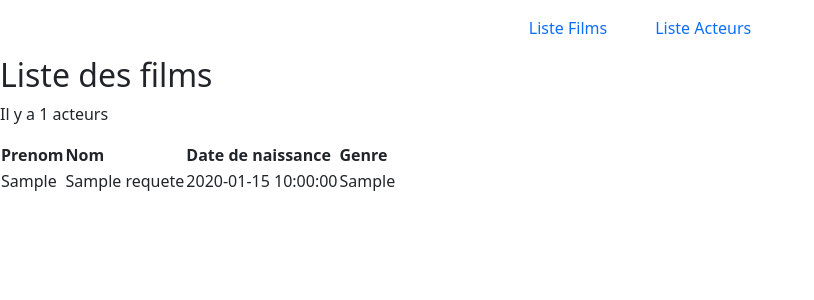
After one commit to saidtimaev/Cinema, a PHP site: template view/listeActeurs.php in a window 1280 px wide. The commit adds this page. Shown: the top 300 px of the page, without its empty margins (0-814 px from the left). Run offline with PHP 8.4, Linux system fonts and the light colour scheme; the template is opened without the code that fills it: most values are stand-ins (such as "Sample title", 1, 10 or a date in 2020).

Commit message:
vue listeActeurs, fonction listeActeurs( )

```diff
--- /dev/null
+++ b/view/listeActeurs.php
@@ -0,0 +1,35 @@
+<?php ob_start(); ?>
+
+<p>Il y a <?= $requete->rowCount() ?> acteurs</p>
+
+<table>
+    <thead>
+        <tr>
+            <th>Prenom</th>
+            <th>Nom</th>
+            <th>Date de naissance</th>
+            <th>Genre</th>
+        </tr>
+    </thead>
+    <tbody>
+        <?php
+            foreach($requete->fetchAll() as $acteur){ ?>
+                <tr>
+                    <td><?= $acteur["personne_prenom"] ?></td>
+                    <td><?= $acteur["personne_nom"] ?></td>
+                    <td><?= $acteur["personne_date_naissance"] ?></td>
+                    <td><?= $acteur["personne_sexe"] ?></td>
+                </tr>
+            <?php } ?>
+    </tbody>
+</table>
+
+<?php
+
+$pageActive = '<li class="nav-item mx-4"><a class="nav-link " href="listFilms.php">Liste Films</a></li>
+            <li class="nav-item mx-4"><a class="nav-link active" aria-current="page" href="listActeurs.php">Liste Acteurs</a></li>
+               ';
+$titrePage = "Liste des films";
+$titreSecond = "Liste des films";
+$content = ob_get_clean();
+require "view/template.php";
```
Also changed, not shown: Controller/CinemaController.php (+16 -3 lines), index.php (+5 -5 lines), view/listFilms.php (+6 -2 lines).
